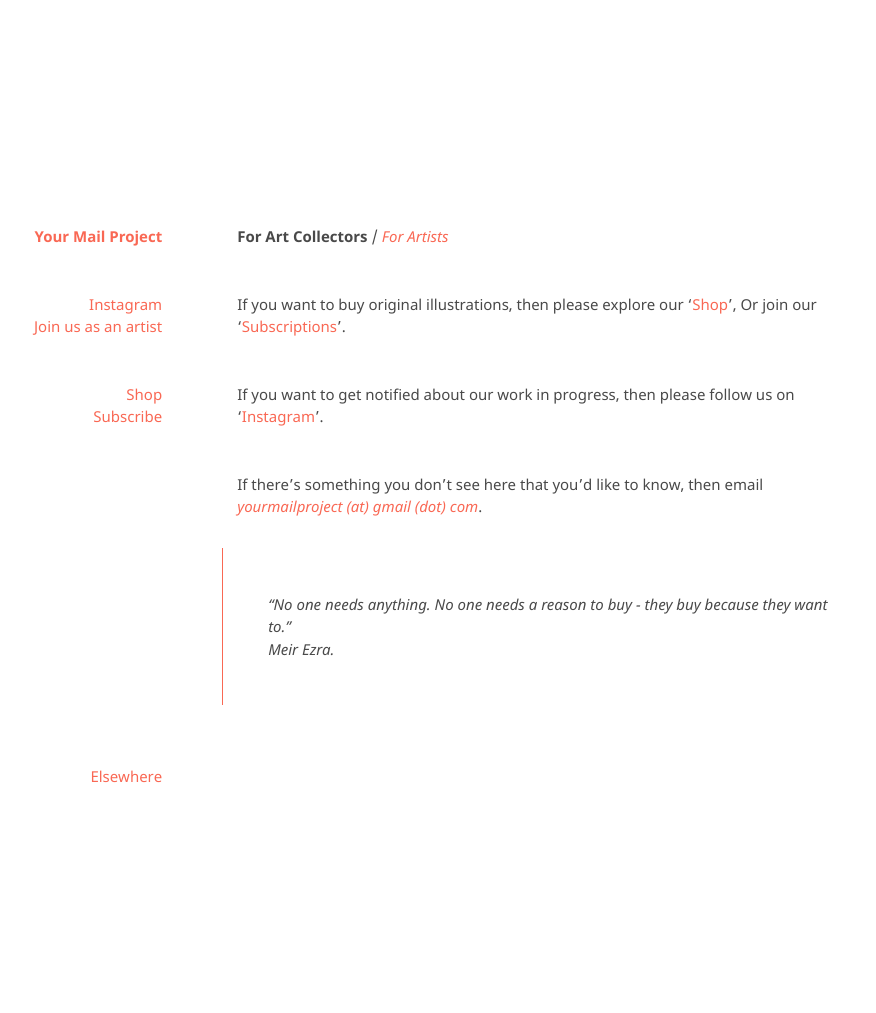
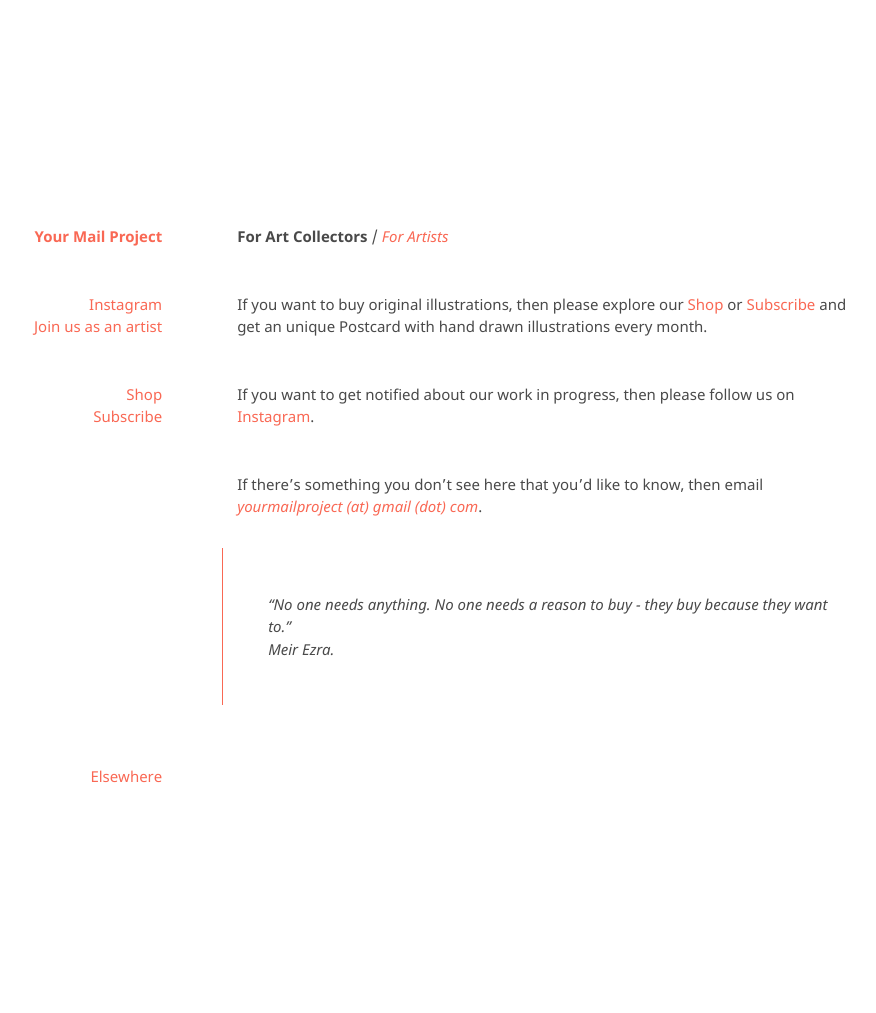
Before and after one commit to kvshvlin/yourmailproject, a Jekyll site: the page built from forartcollectors.md, in a window 1280 px wide. Shown: the whole page, without its empty margins (191-1067 px from the left). Built offline with Jekyll 4.4.1, drawn with Linux system fonts in a browser that asks for light colours; our own code applies the rules of GitHub Pages for plain Markdown files.

Commit message:
Update forartcollectors.md

```diff
--- a/forartcollectors.md
+++ b/forartcollectors.md
@@ -1,8 +1,8 @@
 **For Art Collectors** / [_For Artists_](https://kvshvlin.github.io/yourmailproject/forartists.html)
 
-If you want to buy original illustrations, then please explore our '<a href="https://www.gumroad.com/yourmailproject" target="_blank">Shop</a>', Or join our '<a href="https://kvshvlin.github.io/yourmailproject/subscribe.html">Subscriptions</a>'.
+If you want to buy original illustrations, then please explore our <a href="https://www.gumroad.com/yourmailproject" target="_blank">Shop</a> or <a href="https://kvshvlin.github.io/yourmailproject/subscribe.html">Subscribe</a> and get an unique Postcard with hand drawn illustrations every month.
 
-If you want to get notified about our work in progress, then please follow us on '<a href="https://www.instagram.com/yourmailproject" target="_blank">Instagram</a>'.
+If you want to get notified about our work in progress, then please follow us on <a href="https://www.instagram.com/yourmailproject" target="_blank">Instagram</a>.
 
 If there’s something you don’t see here that you’d like to know, then email
 [_yourmailproject (at) gmail (dot) com_](mailto:yourmailproject@gmail.com).
```
